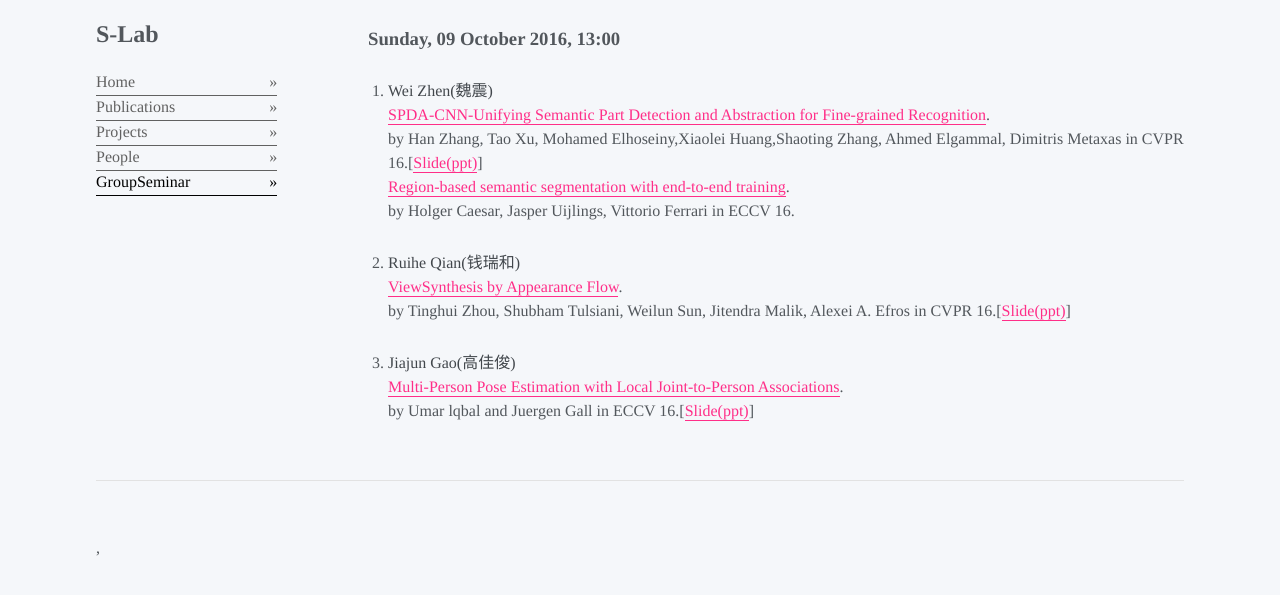
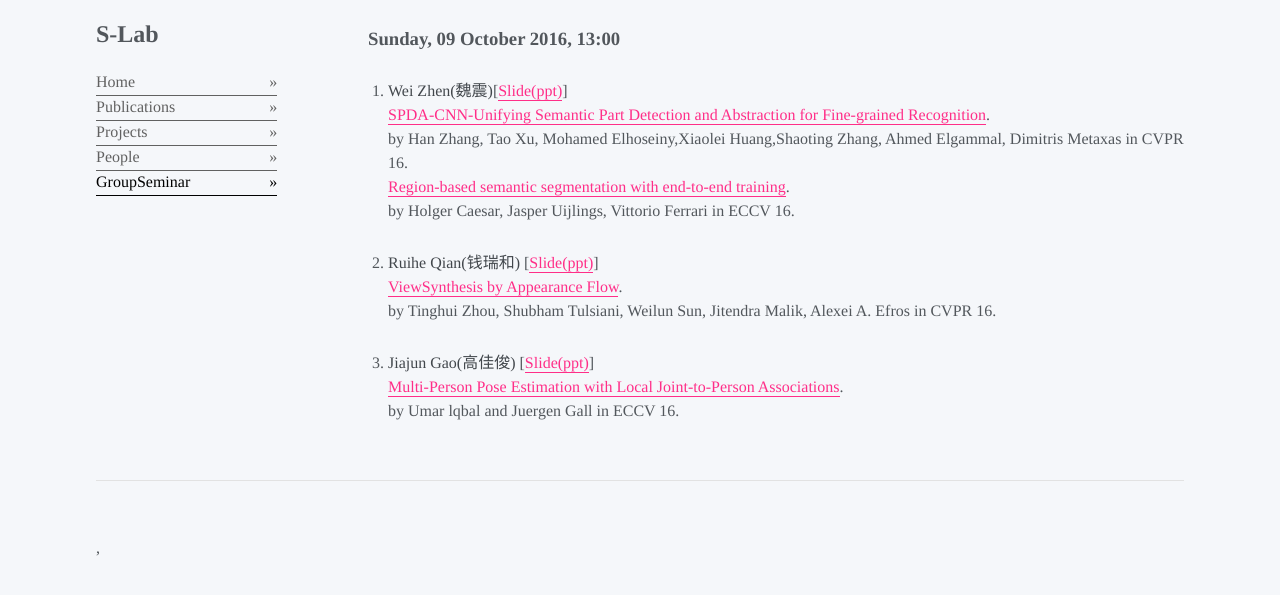
Before and after one commit to siliu-group/siliu-group.github.io, a Jekyll site: the page built from seminar.md, in a window 1280 px wide. Shown: the top 595 px of the page. Built offline with Jekyll 4.4.1, drawn with Linux system fonts in a browser that asks for light colours.

```diff
--- a/seminar.md
+++ b/seminar.md
@@ -4,17 +4,17 @@ permalink: seminar
 ---
 
 ### Sunday, 09 October 2016, 13:00
-1. **Wei Zhen(魏震)**
+1. **Wei Zhen(魏震)**[[Slide(ppt)](https://pan.baidu.com/s/1hsx5VCC)]
     [SPDA-CNN-Unifying Semantic Part Detection and Abstraction for Fine-grained Recognition](https://www.google.com/url?sa=t&rct=j&q=&esrc=s&source=web&cd=1&ved=0ahUKEwiIo5zl9tLPAhVJ74MKHYP7CroQFggeMAA&url=http%3A%2F%2Fpaul.rutgers.edu%2F~hz138%2Fpublications%2FCVPR16.pdf&usg=AFQjCNGm3K24qSZQiRV3Xq6ntuwyKxL9rA&sig2=WS0K3_ozrzsr0IQqFCuRkw).
-    by Han Zhang, Tao Xu, Mohamed Elhoseiny,Xiaolei Huang,Shaoting Zhang, Ahmed Elgammal, Dimitris Metaxas in CVPR 16.[[Slide(ppt)](https://pan.baidu.com/s/1hsx5VCC)]
+    by Han Zhang, Tao Xu, Mohamed Elhoseiny,Xiaolei Huang,Shaoting Zhang, Ahmed Elgammal, Dimitris Metaxas in CVPR 16.
     [Region-based semantic segmentation with end-to-end training](https://arxiv.org/abs/1607.07671).
     by Holger Caesar, Jasper Uijlings, Vittorio Ferrari in ECCV 16.
 
 
-2. **Ruihe Qian(钱瑞和)**
+2. **Ruihe Qian(钱瑞和)**    [[Slide(ppt)](https://pan.baidu.com/s/1nuFw0ch)]
 [ViewSynthesis by Appearance Flow](https://arxiv.org/abs/1605.03557).
-by Tinghui Zhou, Shubham Tulsiani, Weilun Sun, Jitendra Malik, Alexei A. Efros in CVPR 16.[[Slide(ppt)](https://pan.baidu.com/s/1nuFw0ch)]
+by Tinghui Zhou, Shubham Tulsiani, Weilun Sun, Jitendra Malik, Alexei A. Efros in CVPR 16.
 
-3. **Jiajun Gao(高佳俊)**
+3. **Jiajun Gao(高佳俊)**    [[Slide(ppt)](https://pan.baidu.com/s/1jH9wRlW)]
 [Multi-Person Pose Estimation with Local Joint-to-Person Associations](https://arxiv.org/abs/1608.08526).
-by Umar lqbal and Juergen Gall in ECCV 16.[[Slide(ppt)](https://pan.baidu.com/s/1jH9wRlW)]
+by Umar lqbal and Juergen Gall in ECCV 16.
```
